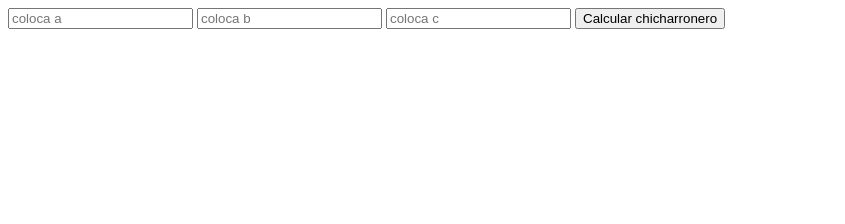
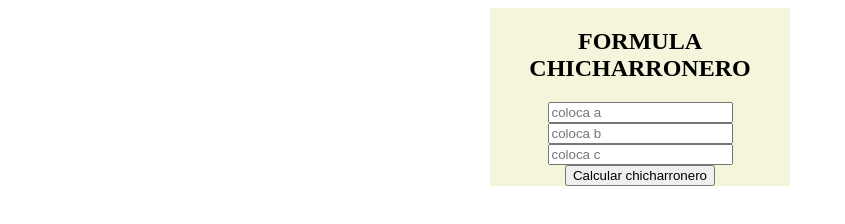
Before and after one commit to wicho1001/1.2, a plain HTML site: page index.html in a window 1280 px wide. Shown: the whole page, without its empty margins (0-845 px from the left). Drawn offline with Linux system fonts and the light colour scheme.

Commit message:
third commit

```diff
--- a/index.html
+++ b/index.html
@@ -8,11 +8,15 @@
     <title>Document</title>
 </head>
 <body>
+    <section>
+        <h1>FORMULA CHICHARRONERO</h1>
     <input type="text" placeholder="coloca a" id="a">
     <input type="text" placeholder="coloca b" id="b">
     <input type="text" placeholder="coloca c" id="c">
     <button id="boton">Calcular chicharronero</button>
     <div id="result"></div>
+    </section>
+
 
 
     <script src="min2.js"></script>
--- a/main.css
+++ b/main.css
@@ -0,0 +1,28 @@
+body{
+display: flex;
+flex-direction: column;
+align-content: center;
+align-items: center;
+justify-content: center;
+}
+section{
+    width: 300px;
+    height:auto;
+    background-color: beige;
+    display: flex;
+    text-align: center;
+    flex-direction: column;
+    align-content: center;
+    align-items: center;
+    justify-content: center;
+}
+
+/* input{
+    display: flex;
+    align-self: center;
+
+}
+
+button{
+    margin: 0px 37px;
+} */
--- a/min2.js
+++ b/min2.js
@@ -2,10 +2,10 @@ let valor = [];
 let a = 0;
 let b = 0;
 let c = 0;
-chicharronero = () => {
-    let operacion =  -b +- (Math.sqrt(b** - 4*a*c))/2*a
+Math.sign = chicharronero = () => {
+    let operacion =  (-b -(Math.sqrt(b** - 4*a*c)))/2*a
+    // let operacion2 =  (-b + (Math.sqrt(b** - 4*a*c)))/2*a
     return operacion
-
 }
 let button = document.querySelector('#boton').addEventListener('click',()=>{
 
```
